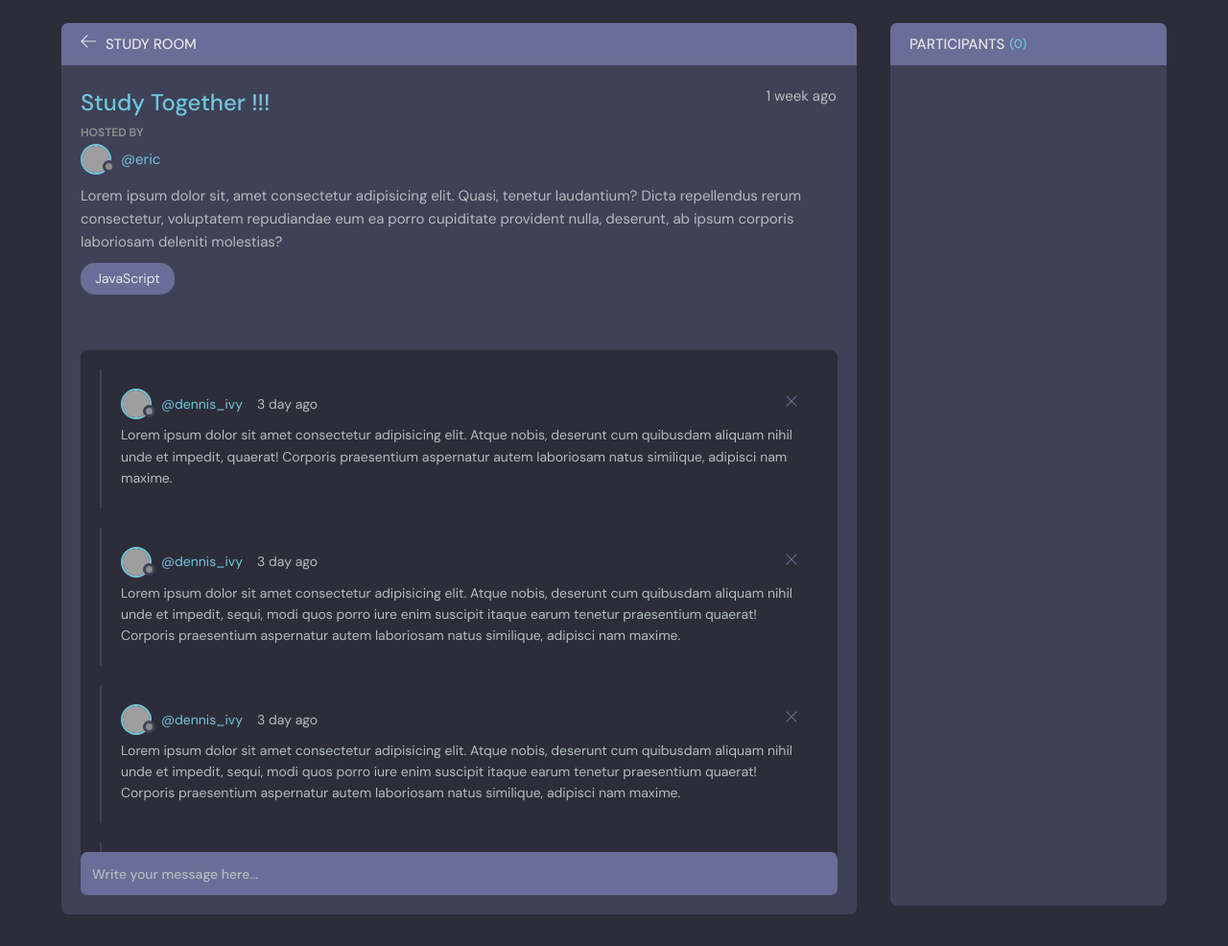
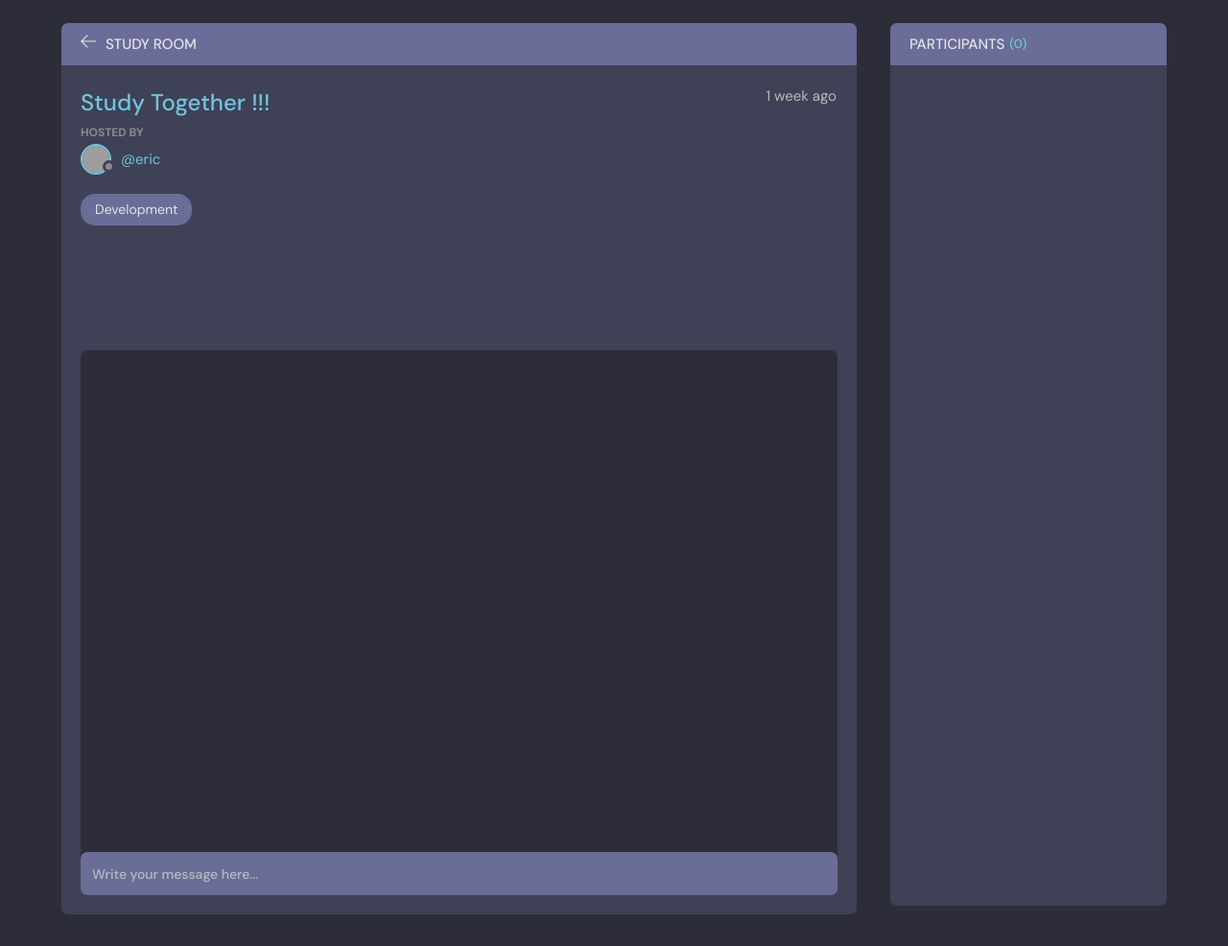
Before and after one commit to MoatasimB/GroupStudy, a Django app: page /room/4/ in a window 1280 px wide. Shown: the part 76-1062 px from the top of the page at 96% size. Run offline with Django 4.2, Linux system fonts and the light colour scheme; data comes from the database, SQL or seed files in the repository; both versions use the stored data as it was after the commit; grey boxes are pictures that could not be loaded.

Commit message:
update messages in rooms

```diff
--- a/base/templates/base/room.html
+++ b/base/templates/base/room.html
@@ -75,26 +75,30 @@
                   <span>@{{room.host.username}}</span>
                 </a>
               </div>
-              <div class="room__details">
+              <!-- <div class="room__details">
                 Lorem ipsum dolor sit, amet consectetur adipisicing elit. Quasi, tenetur laudantium? Dicta repellendus
                 rerum consectetur, voluptatem repudiandae eum ea porro cupiditate provident nulla, deserunt, ab ipsum
                 corporis laboriosam deleniti molestias?
-              </div>
-              <span class="room__topics">JavaScript</span>
+              </div> -->
+              <span class="room__topics">{{room.topic}}</span>
             </div>
             <div class="room__conversation">
               <div class="threads scroll">
+
+                {% for message in room_messages%}
                 <div class="thread">
                   <div class="thread__top">
                     <div class="thread__author">
-                      <a href="#" class="thread__authorInfo">
+                      <a href="{% url 'user-profile' message.user.id%}" class="thread__authorInfo">
                         <div class="avatar avatar--small">
                           <img src="https://randomuser.me/api/portraits/men/37.jpg" />
                         </div>
-                        <span>@dennis_ivy</span>
+                        <span>@{{message.user.username}}</span>
                       </a>
-                      <span class="thread__date">3 day ago</span>
+                      <span class="thread__date">{{message.created | timesince}}</span>
                     </div>
+                    {% if request.user == message.user%}
+                    <a href="{% url 'delete-message' message.id%}">
                     <div class="thread__delete">
                       <svg version="1.1" xmlns="http://www.w3.org/2000/svg" width="32" height="32" viewBox="0 0 32 32">
                         <title>remove</title>
@@ -103,90 +107,17 @@
                         ></path>
                       </svg>
                     </div>
+                  </a>
+                  {%endif%}
+
                   </div>
                   <div class="thread__details">
-                    Lorem ipsum dolor sit amet consectetur adipisicing elit. Atque nobis, deserunt cum quibusdam aliquam
-                    nihil unde et impedit, quaerat! Corporis praesentium aspernatur autem laboriosam natus similique,
-                    adipisci nam maxime.
+                    {{message.body}}
+
                   </div>
                 </div>
-                <div class="thread">
-                  <div class="thread__top">
-                    <div class="thread__author">
-                      <a href="#" class="thread__authorInfo">
-                        <div class="avatar avatar--small">
-                          <img src="https://randomuser.me/api/portraits/men/37.jpg" />
-                        </div>
-                        <span>@dennis_ivy</span>
-                      </a>
-                      <span class="thread__date">3 day ago</span>
-                    </div>
-                    <div class="thread__delete">
-                      <svg version="1.1" xmlns="http://www.w3.org/2000/svg" width="32" height="32" viewBox="0 0 32 32">
-                        <title>remove</title>
-                        <path
-                          d="M27.314 6.019l-1.333-1.333-9.98 9.981-9.981-9.981-1.333 1.333 9.981 9.981-9.981 9.98 1.333 1.333 9.981-9.98 9.98 9.98 1.333-1.333-9.98-9.98 9.98-9.981z"
-                        ></path>
-                      </svg>
-                    </div>
-                  </div>
-                  <div class="thread__details">
-                    Lorem ipsum dolor sit amet consectetur adipisicing elit. Atque nobis, deserunt cum quibusdam aliquam
-                    nihil unde et impedit, sequi, modi quos porro iure enim suscipit itaque earum tenetur praesentium
-                    quaerat! Corporis praesentium aspernatur autem laboriosam natus similique, adipisci nam maxime.
-                  </div>
-                </div>
-                <div class="thread">
-                  <div class="thread__top">
-                    <div class="thread__author">
-                      <a href="#" class="thread__authorInfo">
-                        <div class="avatar avatar--small">
-                          <img src="https://randomuser.me/api/portraits/men/37.jpg" />
-                        </div>
-                        <span>@dennis_ivy</span>
-                      </a>
-                      <span class="thread__date">3 day ago</span>
-                    </div>
-                    <div class="thread__delete">
-                      <svg version="1.1" xmlns="http://www.w3.org/2000/svg" width="32" height="32" viewBox="0 0 32 32">
-                        <title>remove</title>
-                        <path
-                          d="M27.314 6.019l-1.333-1.333-9.98 9.981-9.981-9.981-1.333 1.333 9.981 9.981-9.981 9.98 1.333 1.333 9.981-9.98 9.98 9.98 1.333-1.333-9.98-9.98 9.98-9.981z"
-                        ></path>
-                      </svg>
-                    </div>
-                  </div>
-                  <div class="thread__details">
-                    Lorem ipsum dolor sit amet consectetur adipisicing elit. Atque nobis, deserunt cum quibusdam aliquam
-                    nihil unde et impedit, sequi, modi quos porro iure enim suscipit itaque earum tenetur praesentium
-                    quaerat! Corporis praesentium aspernatur autem laboriosam natus similique, adipisci nam maxime.
-                  </div>
-                </div>
-                <div class="thread">
-                  <div class="thread__top">
-                    <div class="thread__author">
-                      <a href="#" class="thread__authorInfo">
-                        <div class="avatar avatar--small">
-                          <img src="https://randomuser.me/api/portraits/men/37.jpg" />
-                        </div>
-                        <span>@dennis_ivy</span>
-                      </a>
-                      <span class="thread__date">3 day ago</span>
-                    </div>
-                    <div class="thread__delete">
-                      <svg version="1.1" xmlns="http://www.w3.org/2000/svg" width="32" height="32" viewBox="0 0 32 32">
-                        <title>remove</title>
-                        <path
-                          d="M27.314 6.019l-1.333-1.333-9.98 9.981-9.981-9.981-1.333 1.333 9.981 9.981-9.981 9.98 1.333 1.333 9.981-9.98 9.98 9.98 1.333-1.333-9.98-9.98 9.98-9.981z"
-                        ></path>
-                      </svg>
-                    </div>
-                  </div>
-                  <div class="thread__details">
-                    Lorem ipsum dolor sit amet consectetur adipisicing elit. Atque nobis, deserunt cum quibusdam aliquam
-                    nihil unde et impedit, sequi, modi quos porro iure enim suscipit itaque earum tenetur praesentium.
-                  </div>
-                </div>
+                {%endfor%}
+
               </div>
             </div>
           </div>
```
Also changed, not shown: db.sqlite3.
